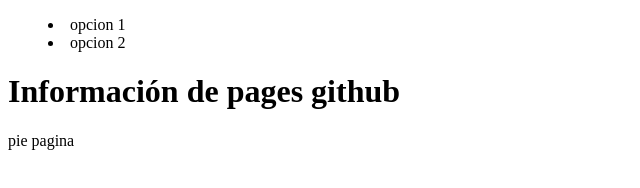
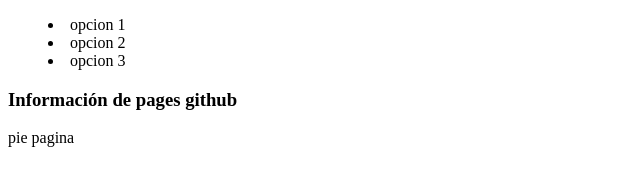
Before and after one commit to cmenco20/cmenco20, a plain HTML site: page index.html in a window 1280 px wide. Shown: the whole page, without its empty margins (0-640 px from the left). Drawn offline with Linux system fonts and the light colour scheme.

Commit message:
modificación del index opcion3 del menu

```diff
--- a/index.html
+++ b/index.html
@@ -11,11 +11,12 @@
         <menu>
             <li>opcion 1</li>
             <li>opcion 2</li>
+            <li>opcion 3</li>
         </menu>
     </head>
     <main>
 
-        <h1>Información de pages github</h1>
+        <h3>Información de pages github</h3>
 
     </main>
     <header>
```
